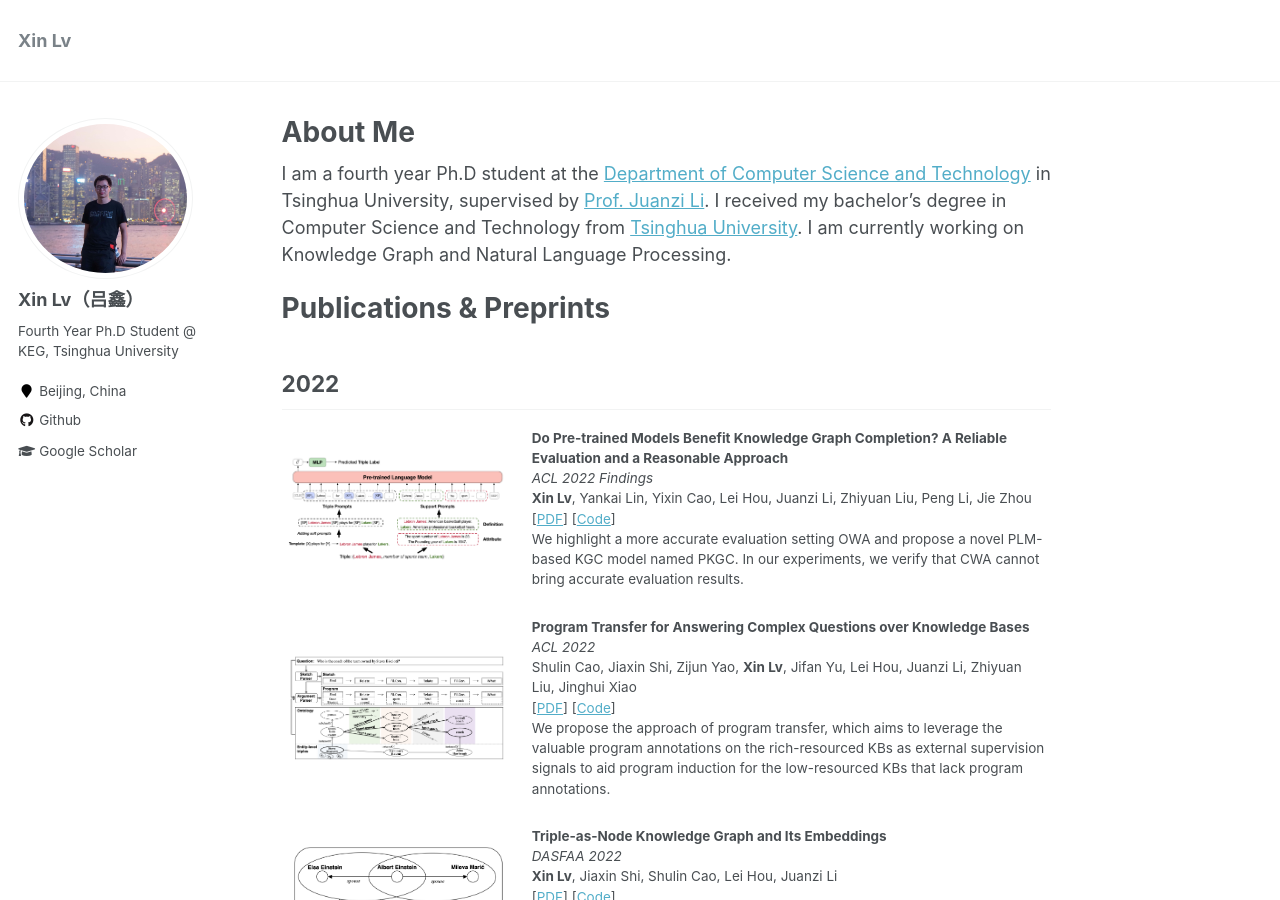
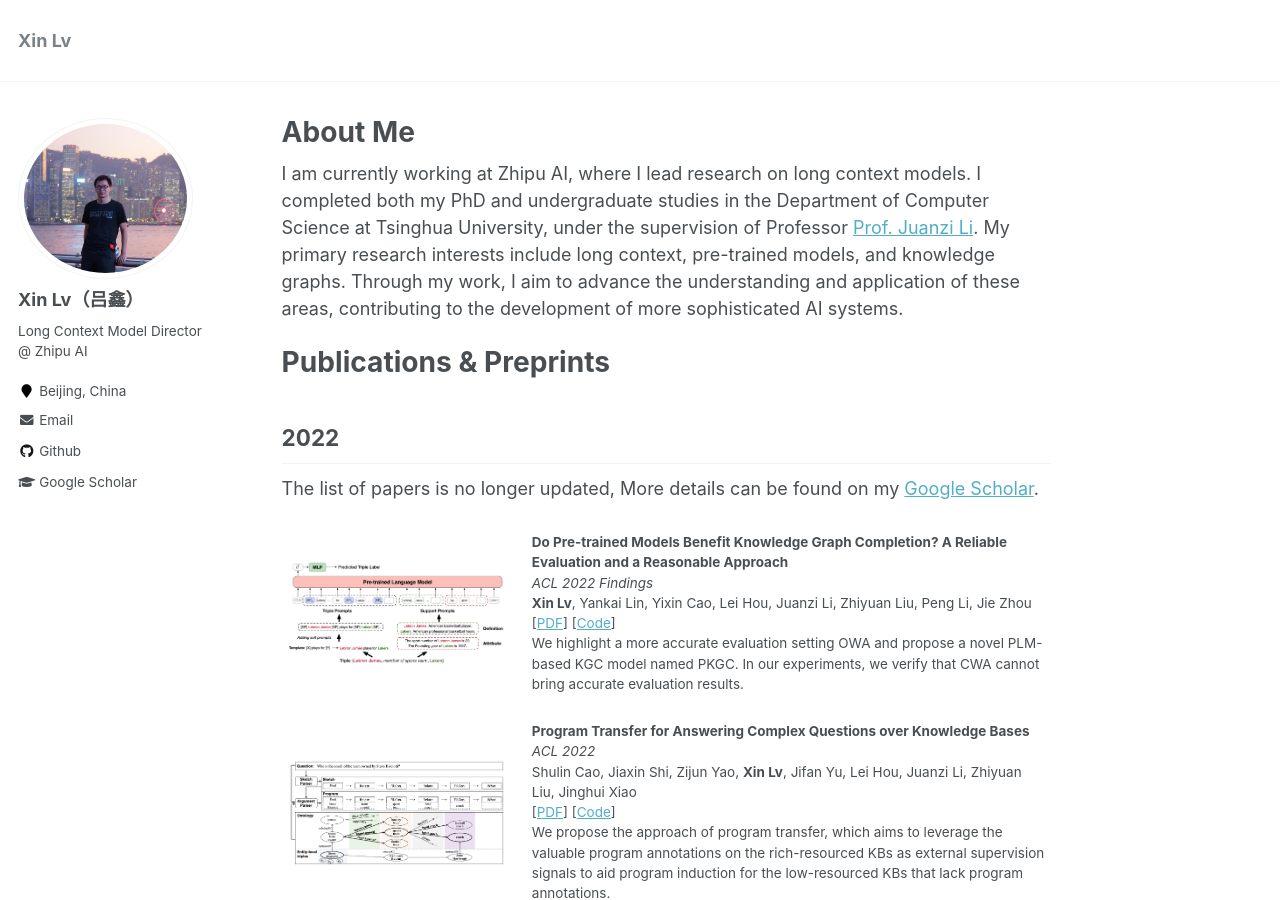
Before and after one commit to davidlvxin/davidlvxin.github.io, a Jekyll site: the page built from _pages/about.md, in a window 1280 px wide and 900 px high. Built offline with Jekyll 4.4.1, drawn with Linux system fonts in a browser that asks for light colours.

Commit message:
update info

```diff
--- a/_config.yml
+++ b/_config.yml
@@ -10,7 +10,7 @@ locale                   : "en-US"
 title                    : "Xin Lv"
 title_separator          : "-"
 name                     : &name "Xin Lv"
-description              : &description "Fourth Year Ph.D Student @ Knowledge Engineering Group, Tsinghua University"
+description              : &description "Long Context Model Director @ Zhipu AI"
 url                      : https://davidlvxin.github.io # the base hostname & protocol for your site e.g. "https://mmistakes.github.io"
 baseurl                  : "" # the subpath of your site, e.g. "/blog"
 repository               : "davidlvxin/davidlvxin.github.io"
@@ -82,12 +82,12 @@ analytics:
 author:
   name             : "Xin Lv（吕鑫）"
   avatar           : "profile.jpg"
-  bio              : "Fourth Year Ph.D Student @ KEG, Tsinghua University"
+  bio              : "Long Context Model Director @ Zhipu AI"
   location         : "Beijing, China"
   employer         :
   pubmed           :
   googlescholar    : "https://scholar.google.com/citations?user=rJzgbYQAAAAJ"
-  email            :
+  email            : "lvxin14 at 163.com"
   researchgate     :  # example: "https://www.researchgate.net/profile/yourprofile"
   uri              :
   bitbucket        :
--- a/_pages/about.md
+++ b/_pages/about.md
@@ -8,9 +8,7 @@ redirect_from:
   - /about.html
 ---
 
-I am a fourth year Ph.D student at the [Department of Computer Science and Technology](http://www.cs.tsinghua.edu.cn/) in Tsinghua University, supervised by [Prof. Juanzi Li](http://keg.cs.tsinghua.edu.cn/persons/ljz/).
-I received my bachelor's degree in Computer Science and Technology from [Tsinghua University](https://www.tsinghua.edu.cn/).
-I am currently working on Knowledge Graph and Natural Language Processing.
+I am currently working at Zhipu AI, where I lead research on long context models. I completed both my PhD and undergraduate studies in the Department of Computer Science at Tsinghua University, under the supervision of Professor [Prof. Juanzi Li](http://keg.cs.tsinghua.edu.cn/persons/ljz/). My primary research interests include long context, pre-trained models, and knowledge graphs. Through my work, I aim to advance the understanding and application of these areas, contributing to the development of more sophisticated AI systems.
 
 <!-- What's New
 ===== -->
@@ -26,6 +24,8 @@ Publications & Preprints
 
 2022
 -----
+
+The list of papers is no longer updated, More details can be found on my [Google Scholar](https://scholar.google.com/citations?user=rJzgbYQAAAAJ).
 
 <table style="border: none!important;">
 	  <tbody><tr><td style="width:230px; height:110px" valign="middle" align="middle">
```
Also changed, not shown: 1 other file.
